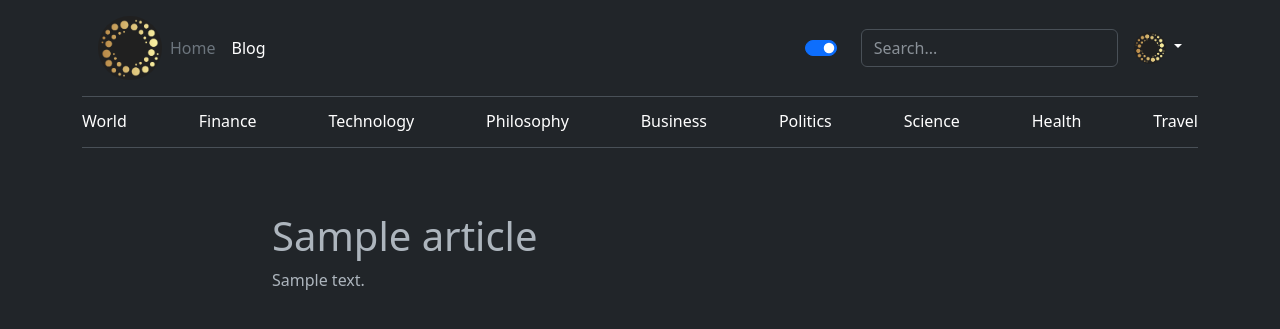
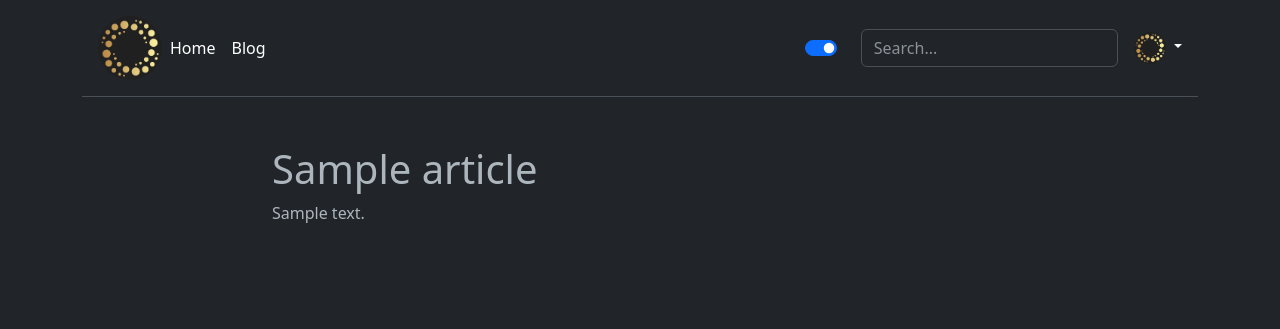
Before and after one commit to PeterHinge/mysite, a Django app: template src/blog/templates/blog/article.html in a window 1280 px wide. Shown: the top 329 px of the page. Run offline with Django 4.2, Linux system fonts and the light colour scheme; the template is opened without the code that fills it: values that come from a table or form of the project are taken from there, others are empty; tables that the repository leaves empty hold one stand-in row (values such as "Sample post").

Commit message:
split home page and blog

```diff
--- /dev/null
+++ b/src/mysite/views.py
@@ -0,0 +1,4 @@
+from django.shortcuts import render
+
+def home(request):
+    return render(request, 'home.html')
--- a/src/templates/base_site.html
+++ b/src/templates/base_site.html
@@ -13,24 +13,6 @@
   <body>
 
     {% include "header.html" %}
-
-    <!-- navbar -->
-    <div class="container">
-      <div class="nav-scroller py-1 mb-3 border-bottom">
-        <nav class="nav nav-underline justify-content-between">
-          <a class="nav-item nav-link link-body-emphasis" href="#">World</a>
-          <a class="nav-item nav-link link-body-emphasis" href="#">Finance</a>
-          <a class="nav-item nav-link link-body-emphasis" href="#">Technology</a>
-          <a class="nav-item nav-link link-body-emphasis" href="#">Philosophy</a>
-          <a class="nav-item nav-link link-body-emphasis" href="#">Business</a>
-          <a class="nav-item nav-link link-body-emphasis" href="#">Politics</a>
-          <a class="nav-item nav-link link-body-emphasis" href="#">Science</a>
-          <a class="nav-item nav-link link-body-emphasis" href="#">Health</a>
-          <a class="nav-item nav-link link-body-emphasis" href="#">Travel</a>
-        </nav>
-      </div>
-    </div>
-
 
     <!-- page content -->
     {% block content %}
--- a/src/templates/header.html
+++ b/src/templates/header.html
@@ -8,7 +8,7 @@
             </a>
 
             <ul class="nav col-12 col-lg-auto me-lg-auto mb-2 justify-content-center mb-md-0">
-                <li><a href="#" class="nav-link px-2 link-secondary">Home</a></li>
+                <li><a href="/" class="nav-link px-2 link-body-emphasis">Home</a></li>
                 <li><a href="/blog/" class="nav-link px-2 link-body-emphasis">Blog</a></li>
             </ul>
 
```
Also changed, not shown: src/blog/templates/blog/home.html (+7 -4 lines), src/blog/templates/blog/navbar.html (added, +15 -0 lines), src/templates/home.html (added, +9 -0 lines).
